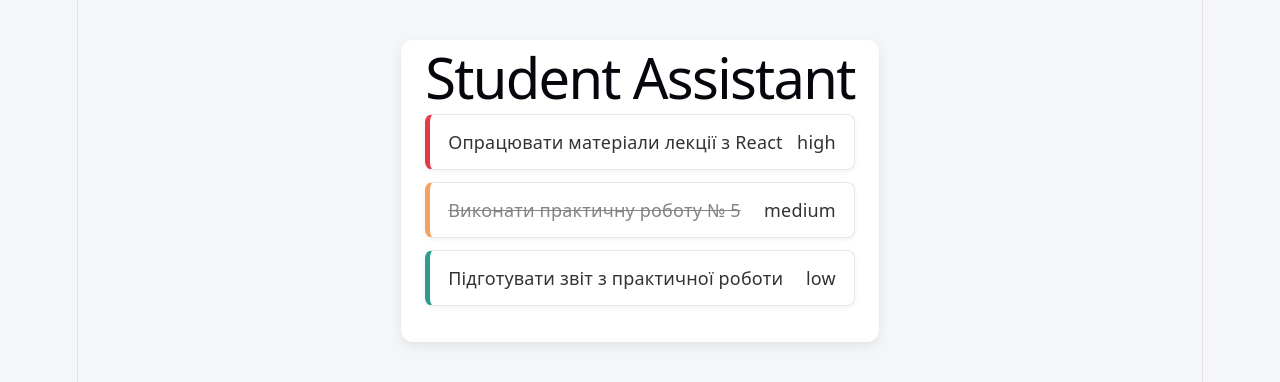
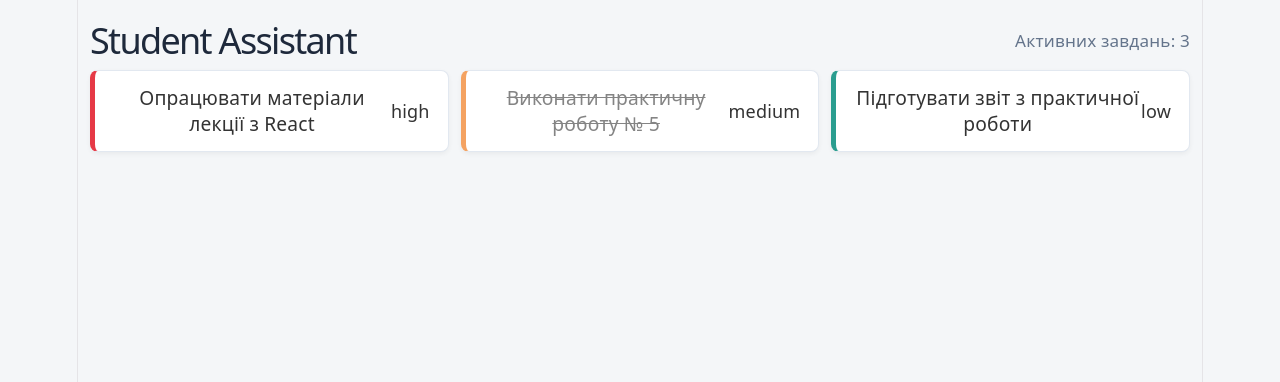
Before and after one commit to Sasha29042904/student-assistant, a React app in the folder frontend/: page / in a window 1280 px wide. Shown: the top 382 px of the page. Built offline with nearby package versions, Linux system fonts and the light colour scheme; the HTML template or start-up script is replaced by a standard one.

Commit message:
feat: adaptive layout with CSS Grid and matchMedia

```diff
--- a/frontend/src/App.css
+++ b/frontend/src/App.css
@@ -1,3 +1,11 @@
+/* ==========================================================================
+   Breakpoints System:
+   - Mobile:  0px і більше (базові стилі, Mobile-First)
+   - Tablet:  600px і більше (@media (min-width: 600px))
+   - Desktop: 1024px і більше (@media (min-width: 1024px))
+   - Large Desktop (Індивідуальне): 1440px і більше (@media (min-width: 1440px))
+   ========================================================================== */
+
 body {
   margin: 0;
   font-family: system-ui, -apple-system, sans-serif;
@@ -5,37 +13,87 @@ body {
   color: #333;
 }
 
-.app {
-  max-width: 640px;
-  margin: 40px auto;
-  padding: 24px;
-  background-color: #ffffff;
-  border-radius: 12px;
-  box-shadow: 0 4px 12px rgba(0, 0, 0, 0.08);
+/* Контейнер застосунку */
+.app-container {
+  padding: 12px;
+  max-width: 1400px;
+  margin: 0 auto;
 }
 
-.app h1 {
-  text-align: center;
-  margin-top: 0;
-  margin-bottom: 24px;
+/* Шапка з гнучкою типографікою clamp() */
+.app-header {
+  display: flex;
+  flex-direction: column;
+  gap: 8px;
+  padding: 16px 0;
+  align-items: center;
 }
 
+.app-header h1 {
+  margin: 0;
+  font-size: clamp(1.25rem, 4vw, 2rem);
+  color: #1e293b;
+}
+
+.task-count {
+  font-size: 0.95rem;
+  color: #64748b;
+  font-weight: 500;
+}
+
+/* Медіазапит для заголовка на планшетах та десктопах */
+@media (min-width: 600px) {
+  .app-header {
+    flex-direction: row;
+    justify-content: space-between;
+  }
+}
+
+/* Адаптивна CSS Grid сітка списку завдань */
 .task-list {
+  display: grid;
+  grid-template-columns: 1fr; /* 1 колонка на смартфонах */
+  gap: 12px;
+  list-style: none;
   padding: 0;
   margin: 0;
 }
 
+@media (min-width: 600px) {
+  .task-list {
+    grid-template-columns: repeat(2, 1fr); /* 2 колонки на планшетах */
+  }
+}
+
+@media (min-width: 1024px) {
+  .task-list {
+    grid-template-columns: repeat(3, 1fr); /* 3 колонки на десктопах */
+  }
+}
+
+/* Індивідуальне завдання: 4 колонки при 1440px */
+@media (min-width: 1440px) {
+  .task-list {
+    grid-template-columns: repeat(4, 1fr);
+  }
+}
+
+/* Картка завдання */
 .task-card {
   display: flex;
   justify-content: space-between;
   align-items: center;
   padding: 14px 18px;
-  margin-bottom: 12px;
-  background-color: #fff;
+  background-color: #ffffff;
   border: 1px solid #e2e8f0;
   border-radius: 8px;
   box-shadow: 0 2px 5px rgba(0, 0, 0, 0.05);
-  list-style: none;
+}
+
+/* Індивідуальне завдання: clamp() для назви завдання */
+.task-title {
+  font-weight: 500;
+  font-size: clamp(0.9rem, 1.5vw, 1.15rem);
 }
 
 .priority-high {
@@ -54,17 +112,3 @@ body {
   text-decoration: line-through;
   opacity: 0.6;
 }
-
-@media (max-width: 480px) {
-  .app {
-    margin: 10px;
-    padding: 16px;
-  }
-
-  .task-card {
-    flex-direction: column;
-    align-items: flex-start;
-    gap: 8px;
-    padding: 12px 14px;
-  }
-}
--- a/frontend/src/App.jsx
+++ b/frontend/src/App.jsx
@@ -1,12 +1,15 @@
+import Header from "./components/Header";
 import TaskList from "./components/TaskList";
 import tasksData from "./tasks.json";
 import "./App.css";
 
 function App() {
   return (
-    <div className="app">
-      <h1>Student Assistant</h1>
-      <TaskList tasks={tasksData} />
+    <div className="app-container">
+      <Header taskCount={tasksData.length} />
+      <main>
+        <TaskList tasks={tasksData} />
+      </main>
     </div>
   );
 }
--- /dev/null
+++ b/frontend/src/components/Header.jsx
@@ -0,0 +1,18 @@
+import useIsDesktop from "../hooks/useIsDesktop";
+
+function Header({ taskCount }) {
+  const isDesktop = useIsDesktop();
+
+  return (
+    <header className="app-header">
+      <h1>Student Assistant</h1>
+      <span className="task-count">
+        {isDesktop
+          ? `Активних завдань: ${taskCount}`
+          : `Завдань: ${taskCount}`}
+      </span>
+    </header>
+  );
+}
+
+export default Header;
--- a/frontend/src/components/TaskList.jsx
+++ b/frontend/src/components/TaskList.jsx
@@ -1,7 +1,6 @@
 import TaskItem from "./TaskItem";
 
 function TaskList({ tasks }) {
-  // Перевірка на випадок, якщо tasks ще не завантажилися
   if (!tasks || !Array.isArray(tasks)) {
     return <p>Завантаження завдань...</p>;
   }
--- /dev/null
+++ b/frontend/src/hooks/useIsDesktop.js
@@ -0,0 +1,23 @@
+import { useState, useEffect } from "react";
+
+function useIsDesktop() {
+  const query = "(min-width: 1024px)";
+  const [isDesktop, setIsDesktop] = useState(
+    window.matchMedia(query).matches
+  );
+
+  useEffect(() => {
+    const mediaQueryList = window.matchMedia(query);
+    const handleChange = (event) => setIsDesktop(event.matches);
+
+    mediaQueryList.addEventListener("change", handleChange);
+
+    return () => {
+      mediaQueryList.removeEventListener("change", handleChange);
+    };
+  }, []);
+
+  return isDesktop;
+}
+
+export default useIsDesktop;
--- /dev/null
+++ b/package.json
@@ -0,0 +1,5 @@
+{
+  "dependencies": {
+    "styled-components": "^6.5.3"
+  }
+}
```
Also changed, not shown: 2 other files (tests, documents, lock files or other folders).
